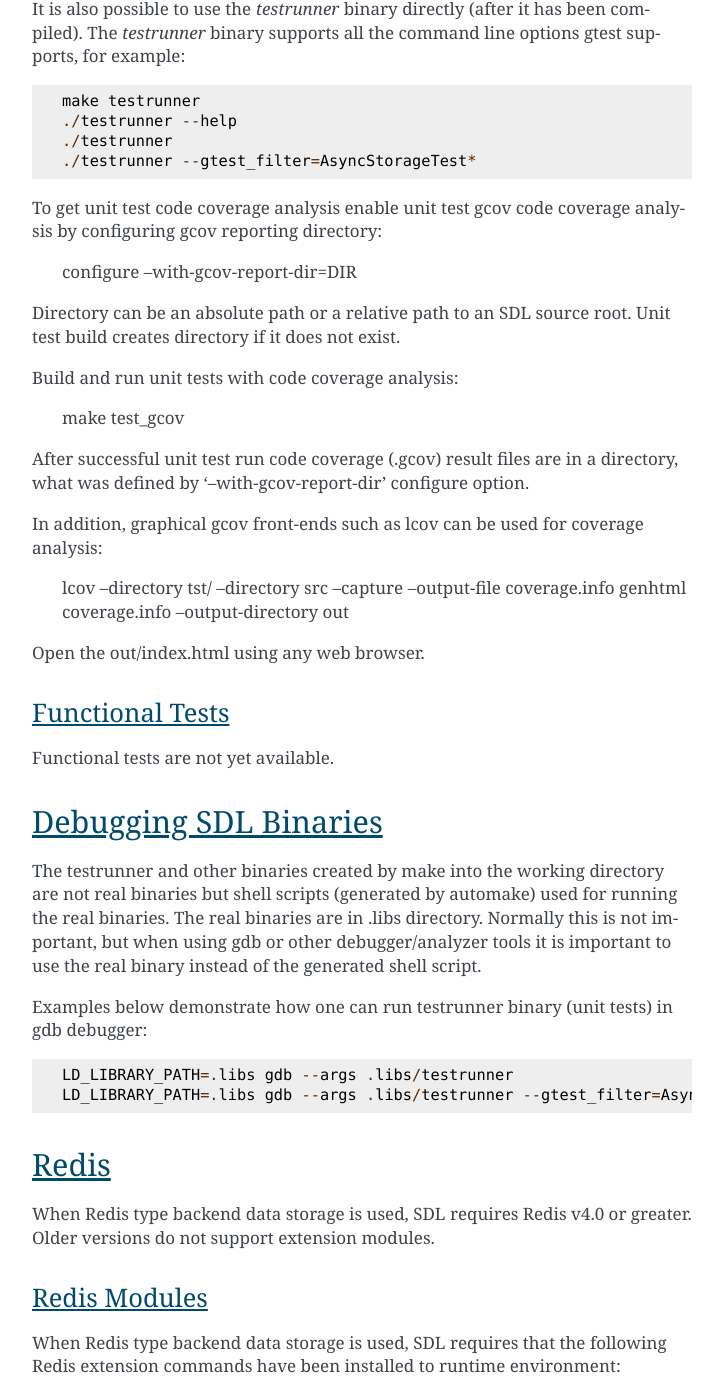
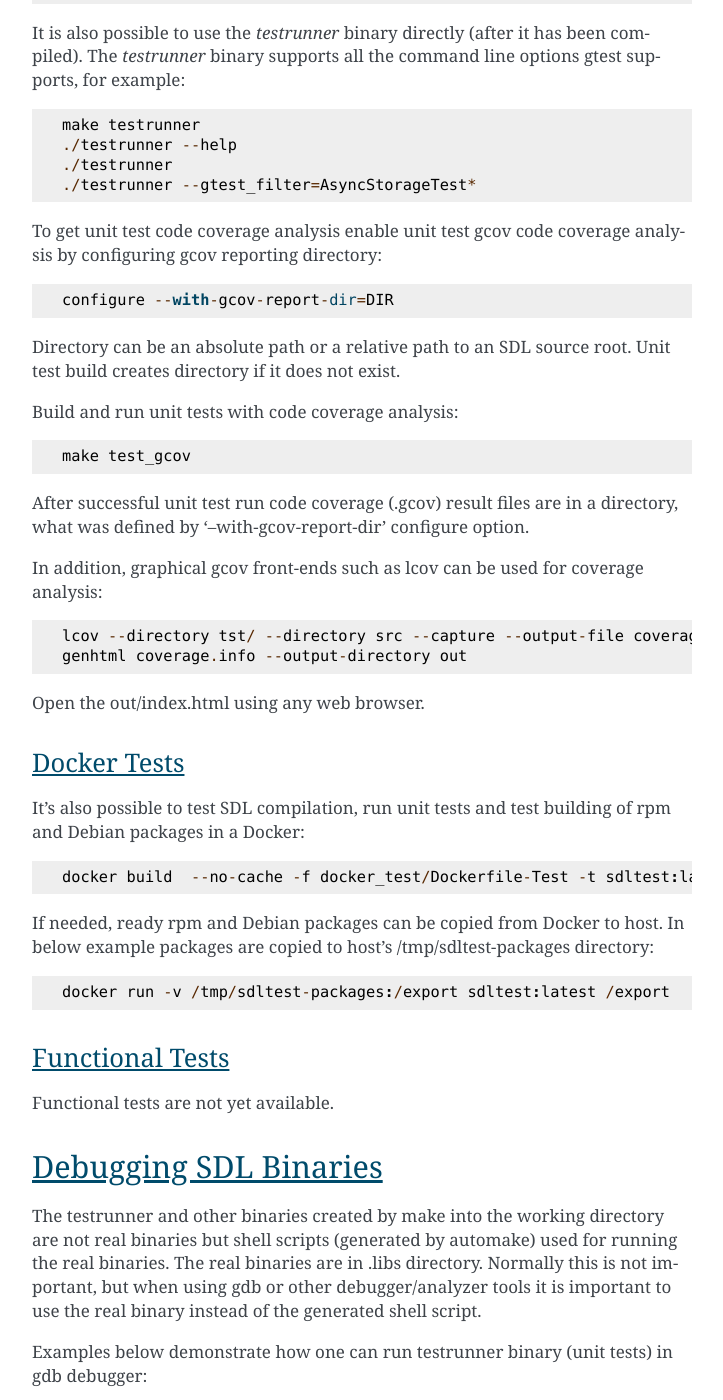
Before and after one commit to o-ran-sc/ric-plt-sdl, a Sphinx documentation site: the page built from docs/developer-guide.rst, in a window 1280 px wide and 1400 px high, scrolled down 3674 px. Shown: the whole window, without its empty margins (388-1111 px from the left). Built offline with Sphinx 7.4.7, drawn with Linux system fonts in a browser that asks for light colours; some of the changed text lies outside the part shown.

Commit message:
Rename ci Docker file
SDL Continuous Integration (ci) tests are not anymore run on a docker
but instead directly on the Jenkins minion (virtual machine). That's
why remove unnecessary ci directory with its docker files and move the
files to docker_test directory. Docker can be used for local testing
purposes.

Change-Id: Iac527243927c925b35a03fcbaef36972bafa4488
Signed-off-by: Timo Tietavainen <timo.tietavainen@nokia.com>

```diff
--- a/docs/developer-guide.rst
+++ b/docs/developer-guide.rst
@@ -210,14 +210,14 @@ supports, for example::
     ./testrunner --gtest_filter=AsyncStorageTest*
 
 To get unit test code coverage analysis enable unit test gcov code coverage
-analysis by configuring gcov reporting directory:
+analysis by configuring gcov reporting directory::
 
     configure --with-gcov-report-dir=DIR
 
 Directory can be an absolute path or a relative path to an SDL source root.
 Unit test build creates directory if it does not exist.
 
-Build and run unit tests with code coverage analysis:
+Build and run unit tests with code coverage analysis::
 
     make test_gcov
 
@@ -225,12 +225,26 @@ After successful unit test run code coverage (.gcov) result files are in
 a directory, what was defined by '--with-gcov-report-dir' configure option.
 
 In addition, graphical gcov front-ends such as lcov can be used for coverage
-analysis:
+analysis::
 
     lcov --directory tst/ --directory src --capture --output-file coverage.info
     genhtml coverage.info --output-directory out
 
 Open the out/index.html using any web browser.
+
+
+Docker Tests
+============
+
+It's also possible to test SDL compilation, run unit tests and test building of
+rpm and Debian packages in a Docker::
+
+    docker build  --no-cache -f docker_test/Dockerfile-Test -t sdltest:latest .
+
+If needed, ready rpm and Debian packages can be copied from Docker to host. In
+below example packages are copied to host's /tmp/sdltest-packages directory::
+
+    docker run -v /tmp/sdltest-packages:/export sdltest:latest /export
 
 Functional Tests
 ================
```
Also changed, not shown: README.md (+12 -0 lines), 5 other files.
